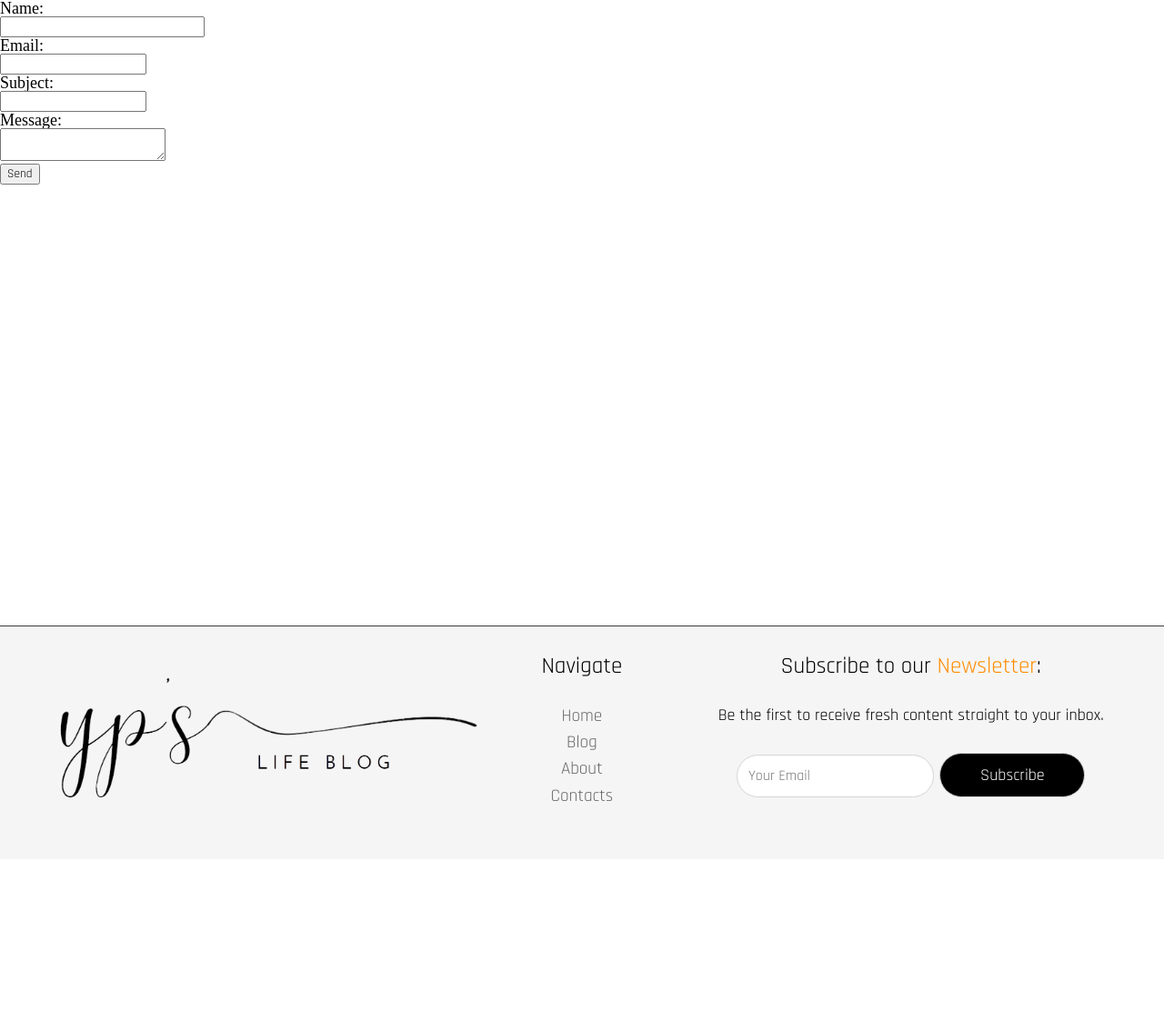
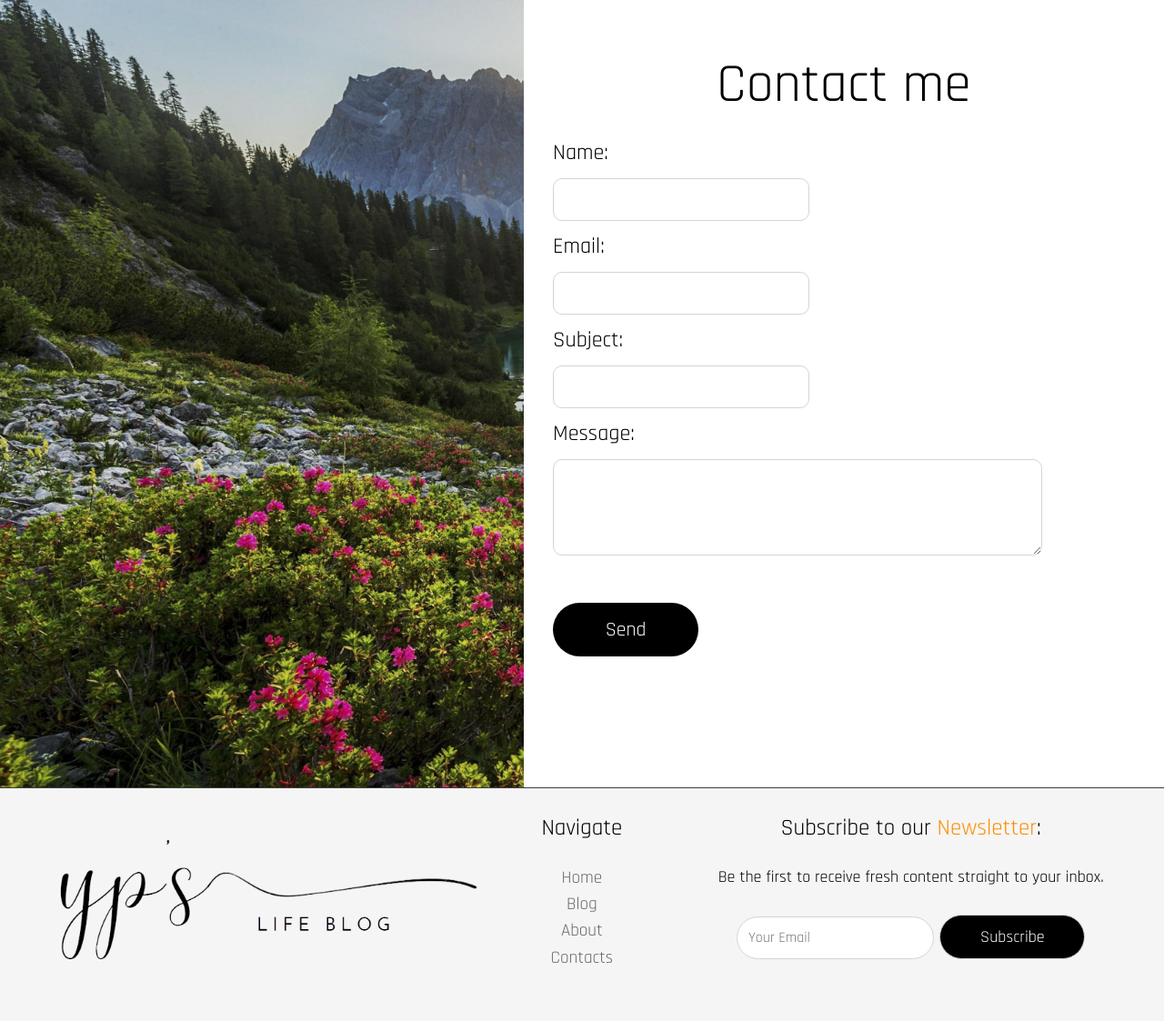
Before and after one commit to joaoyp/20231114_Assessment_Joao_Yp, a Flask app: page /contacts in a window 1280 px wide. Shown: the part 113-1236 px from the top of the page at 91% size. Before the commit the page ends 994 px from the top, so only its background shows below. Run offline with Flask 3, Linux system fonts and the light colour scheme; some libraries are stand-ins or nearby versions.

Commit message:
Contacts page, about text, 404 and error page

```diff
--- a/static/css/contacts.css
+++ b/static/css/contacts.css
@@ -0,0 +1,112 @@
+main{
+    display: flex;
+    justify-content: center;
+    font-family: 'Rajdhani', sans-serif;
+}
+
+.image-section{
+    width: 100%;
+    padding-bottom: 7rem;
+    background-image: url('/static/images/banner.jpg');
+    background-size: cover;
+    background-attachment: fixed;
+    color: #ffffff;
+}
+
+.title{
+    padding-top: 4rem;
+}
+
+.contact-section{
+    width: 100%;
+    display: flex;
+    flex-direction: column;
+    align-items: center;
+    justify-content: center;
+    padding-bottom: 7rem;
+}
+
+.contact-form{
+
+    width: 50vw;
+    display: flex;
+    flex-direction: column;
+    gap: 1rem;
+    padding: 2rem;
+}
+
+.form-name-label{
+    font-size: x-large;
+}
+
+.form-name-input{
+    padding: 12px;
+    font-size: medium;
+    border-radius: 10px;
+    margin-top: 1rem;
+    border: 1px solid #d4d4d4;
+    width: 20vw;
+}
+
+.form-email-label{
+    font-size: x-large;
+}
+
+.form-email-input{
+    padding: 12px;
+    font-size: medium;
+    border-radius: 10px;
+    margin-top: 1rem;
+    border: 1px solid #d4d4d4;
+    width: 20vw;
+}
+
+.form-subject-label{
+    font-size: x-large;
+}
+
+.form-subject-input{
+    padding: 12px;
+    font-size: medium;
+    border-radius: 10px;
+    margin-top: 1rem;
+    border: 1px solid #d4d4d4;
+    width: 20vw;
+}
+
+.form-message-label{
+    font-size: x-large;
+}
+
+.form-message-input{
+    padding: 12px;
+    font-size: medium;
+    border-radius: 10px;
+    margin-top: 1rem;
+    border: 1px solid #d4d4d4;
+    height: 10vh;
+    width: 40vw;
+}
+
+.form-submit{
+    background-color: #000000;
+    color: #ffffff;
+    padding: 1rem;
+    border: none;
+    border-radius: 40px;
+    cursor: pointer;
+    margin-top: 2rem;
+    font-size: larger;
+    width: 10rem;
+    height: fit-content;
+}
+
+.form-submit:hover {
+    color: #ffffff;
+}
+
+.submit-p{
+    width: 100%;
+    display: flex;
+    justify-content: start;
+}
--- a/static/css/update-article.css
+++ b/static/css/update-article.css
@@ -5,7 +5,7 @@
 .hero-image{
     width: 100%;
     height: 20vh;
-    background-image: url("/static/uploaded_images/nature3.jpg");
+    background-image: url("/static/images/banner.jpg");
     background-size: cover;
     background-attachment: fixed;
     background-position: bottom;
--- a/templates/contacts.html
+++ b/templates/contacts.html
@@ -2,21 +2,22 @@
 
 {% block head %}
 <title>Contacts | Yp's Life Blog</title>
+<link rel="stylesheet" href="{{url_for('static', filename='css/contacts.css')}}">
 {% endblock %}
 
 {% block main%}
-<section class="text-section">
-    <h2></h2>
-    <h3></h3>
+<section class="image-section">
+
 </section>
 <section class="contact-section">
+    <h2 class="title">Contact me</h2>
     <form class="contact-form" action="/">
         {{ form.csrf_token }}
-        <p>{{form.name.label(class="form-name-label")}} <br> {{form.name(class="form-name-input",size=30)}}</p>
+        <p>{{form.name.label(class="form-name-label")}} <br> {{form.name(class="form-name-input")}}</p>
         <p>{{form.email.label(class="form-email-label")}} <br> {{form.email(class="form-email-input")}}</p>
         <p>{{form.subject.label(class="form-subject-label")}} <br> {{form.subject(class="form-subject-input")}}</p>
         <p>{{form.message.label(class="form-message-label")}} <br> {{form.message(class="form-message-input")}}</p>
-        <p>{{form.submit(class="form-submit")}}</p>
+        <p class="submit-p">{{form.submit(class="form-submit")}}</p>
       </form>
 </section>
 {% endblock %}
```
Also changed, not shown: static/css/404.css (+45 -0 lines), templates/404.html (+15 -1 lines), templates/about.html (+4 -3 lines), templates/error.html (+15 -1 lines), instance/blog.db, static/images/404.png (added).
